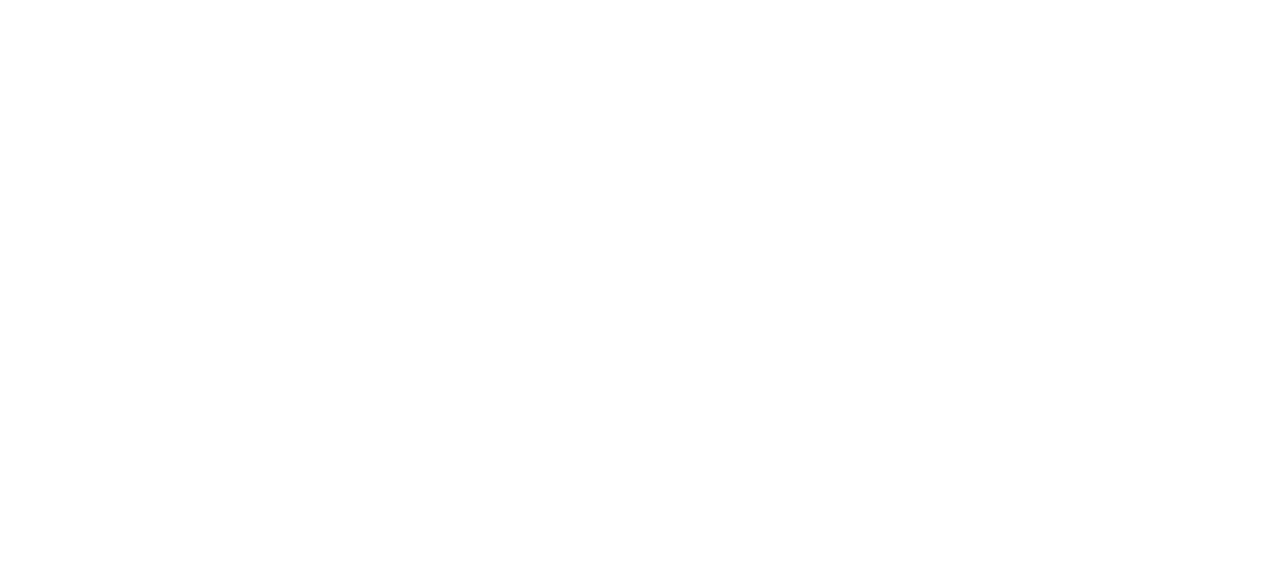
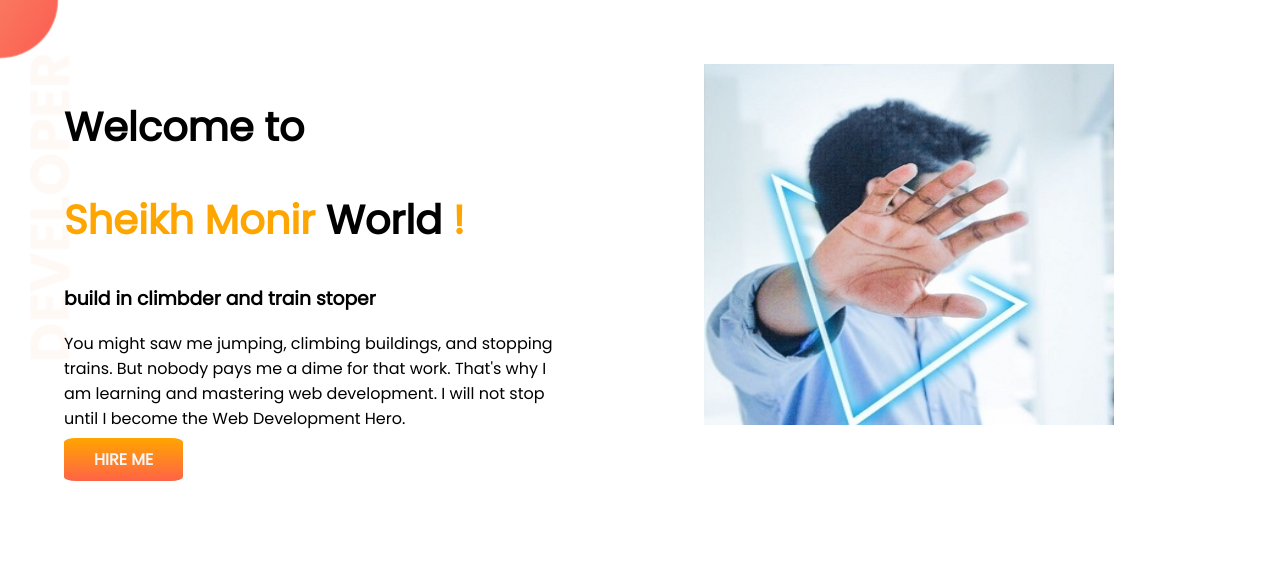
Before and after one commit to Asaduzzamanmonir/developer-portfolio, a plain HTML site: page index.html in a window 1280 px wide. Drawn offline with Linux system fonts and the light colour scheme.

Commit message:
top side

```diff
--- a/index.html
+++ b/index.html
@@ -1,13 +1,37 @@
 <!DOCTYPE html>
 <html lang="en">
+
 <head>
     <meta charset="UTF-8">
     <meta http-equiv="X-UA-Compatible" content="IE=edge">
     <meta name="viewport" content="width=device-width, initial-scale=1.0">
     <title>Monir Portfolio</title>
+    <link rel="preconnect" href="https://fonts.googleapis.com">
+    <link rel="preconnect" href="https://fonts.gstatic.com" crossorigin>
+    <link href="https://fonts.googleapis.com/css2?family=Poppins&family=Ubuntu&display=swap" rel="stylesheet">
     <link rel="stylesheet" href="style.css">
 </head>
+
 <body>
+    <section class="top">
+        <div class="half">
+
+            <h1>Welcome to </h1>
+            <h1> <span class="sheikh">Sheikh Monir </span> World <span class="sheikh">!</span></h1>
+            <h3> build in climbder and train stoper</h3>
+
+            <p>You might saw me jumping, climbing buildings, and stopping trains. But nobody pays me a dime for that
+                work.
+                That's why I am learning and mastering web development. I will not stop until I become the Web
+                Development
+                Hero.</p>
+            <a class="hireme" href="https://www.linkedin.com/in/sheikh-monir-b97a551a4/" target="blank"> HIRE ME</a>
+        </div>
+        <div class="half">
+            <img src="my3.jpg" alt="Monir">
+        </div>
+    </section>
 
 </body>
+
 </html>
--- a/style.css
+++ b/style.css
@@ -0,0 +1,34 @@
+body{
+    font-family: 'Poppins', sans-serif;
+    margin: 0;
+}
+h1{
+    font-size: 40px;
+}
+.sheikh{
+    color: orange;
+}
+section{
+    display: flex;
+}
+.half{
+    width: 50%;
+    padding: 5%;
+}
+.half img{
+    width: 80%;
+    height: 80%;
+}
+.hireme{
+    text-decoration: none;
+    background-image: linear-gradient(orange, tomato );
+    color: whitesmoke;
+    padding: 10px 30px;
+    border-radius: 10% ;
+    font-weight: 700;
+}
+.top{
+    background-image: url(picture/top-banner.png);
+    background-repeat: no-repeat;
+
+}
```
Also changed, not shown: my-bg.png (added), my-bg2.png (added), my3.jpg (added), picture/dream-bg.png (added), picture/exp-bg.png (added), picture/my1.jpg (added), picture/my2.jpg (added), picture/my4.jpg (added), picture/top-banner.png (added).
